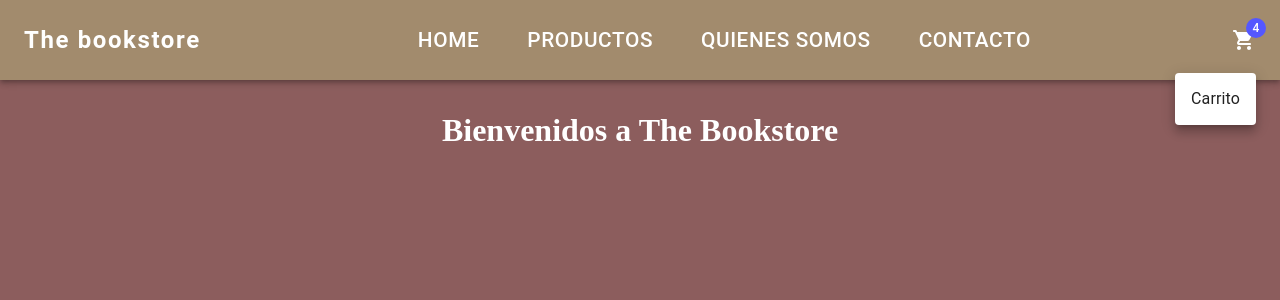
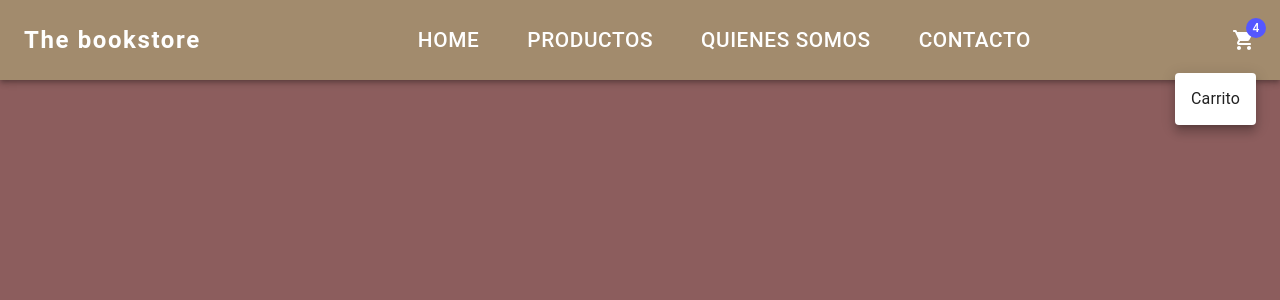
Before and after one commit to JuanGabrielChaves/PreEntrega1ChavesJuanGabriel, a React (Vite) app: page / in a window 1280 px wide. Both pictures are taken after a click on the button "Open settings". Shown: the top 300 px of the page. Built offline with nearby package versions, Linux system fonts and the light colour scheme.

Commit message:
separe cartWidget en componente aparte

```diff
--- a/src/App.jsx
+++ b/src/App.jsx
@@ -9,7 +9,7 @@ function App() {
         <div>
             <ThemeProvider theme={themaClaro}>
                 <Layout>
-                    <ItemListContainer greeting={"Bienvenidos a The Bookstore"} />
+                    <ItemListContainer />
                 </Layout>
             </ThemeProvider>
         </div>
--- /dev/null
+++ b/src/components/common/cartWidget/CartWidget.jsx
@@ -0,0 +1,55 @@
+/** @format */
+import ShoppingCartRoundedIcon from "@mui/icons-material/ShoppingCartRounded";
+import * as React from "react";
+import Tooltip from "@mui/material/Tooltip";
+import Badge from "@mui/material/Badge";
+import Box from "@mui/material/Box";
+import IconButton from "@mui/material/IconButton";
+import Typography from "@mui/material/Typography";
+import Menu from "@mui/material/Menu";
+import MenuItem from "@mui/material/MenuItem";
+const CartWidget = () => {
+    const settings = ["Carrito"];
+    const [anchorElUser, setAnchorElUser] = React.useState(null);
+    const handleCloseUserMenu = () => {
+        setAnchorElUser(null);
+    };
+    const handleOpenUserMenu = (event) => {
+        setAnchorElUser(event.currentTarget);
+    };
+
+    return (
+        <Box sx={{ flexGrow: 0 }}>
+            <Tooltip title="Open settings">
+                <IconButton onClick={handleOpenUserMenu} sx={{ p: 0 }}>
+                    <Badge badgeContent={4} color="secondary">
+                        <ShoppingCartRoundedIcon sx={{ color: "#ffff" }} />
+                    </Badge>
+                </IconButton>
+            </Tooltip>
+            <Menu
+                sx={{ mt: "45px" }}
+                id="menu-appbar"
+                anchorEl={anchorElUser}
+                anchorOrigin={{
+                    vertical: "top",
+                    horizontal: "right",
+                }}
+                keepMounted
+                transformOrigin={{
+                    vertical: "top",
+                    horizontal: "right",
+                }}
+                open={Boolean(anchorElUser)}
+                onClose={handleCloseUserMenu}>
+                {settings.map((setting) => (
+                    <MenuItem key={setting} onClick={handleCloseUserMenu}>
+                        <Typography textAlign="center">{setting}</Typography>
+                    </MenuItem>
+                ))}
+            </Menu>
+        </Box>
+    );
+};
+
+export default CartWidget;
--- a/src/components/layout/navBar/NavBar.jsx
+++ b/src/components/layout/navBar/NavBar.jsx
@@ -9,33 +9,21 @@ import Typography from "@mui/material/Typography";
 import Menu from "@mui/material/Menu";
 import MenuIcon from "@mui/icons-material/Menu";
 import Container from "@mui/material/Container";
-import Badge from "@mui/material/Badge";
 import Button from "@mui/material/Button";
-import Tooltip from "@mui/material/Tooltip";
 import MenuItem from "@mui/material/MenuItem";
-
-import ShoppingCartRoundedIcon from "@mui/icons-material/ShoppingCartRounded";
+import CartWidget from "../../common/cartWidget/CartWidget.jsx";
 
 const pages = ["Home", "Productos", "Quienes somos", "Contacto"];
-const settings = ["Carrito"];
 
 function NavBar() {
     const [anchorElNav, setAnchorElNav] = React.useState(null);
-    const [anchorElUser, setAnchorElUser] = React.useState(null);
 
     const handleOpenNavMenu = (event) => {
         setAnchorElNav(event.currentTarget);
     };
-    const handleOpenUserMenu = (event) => {
-        setAnchorElUser(event.currentTarget);
-    };
 
     const handleCloseNavMenu = () => {
         setAnchorElNav(null);
-    };
-
-    const handleCloseUserMenu = () => {
-        setAnchorElUser(null);
     };
 
     return (
@@ -112,37 +100,7 @@ function NavBar() {
                             </Button>
                         ))}
                     </Box>
-
-                    <Box sx={{ flexGrow: 0 }}>
-                        <Tooltip title="Open settings">
-                            <IconButton onClick={handleOpenUserMenu} sx={{ p: 0 }}>
-                                <Badge badgeContent={4} color="secondary">
-                                    <ShoppingCartRoundedIcon sx={{ color: "#ffff" }} />
-                                </Badge>
-                            </IconButton>
-                        </Tooltip>
-                        <Menu
-                            sx={{ mt: "45px" }}
-                            id="menu-appbar"
-                            anchorEl={anchorElUser}
-                            anchorOrigin={{
-                                vertical: "top",
-                                horizontal: "right",
-                            }}
-                            keepMounted
-                            transformOrigin={{
-                                vertical: "top",
-                                horizontal: "right",
-                            }}
-                            open={Boolean(anchorElUser)}
-                            onClose={handleCloseUserMenu}>
-                            {settings.map((setting) => (
-                                <MenuItem key={setting} onClick={handleCloseUserMenu}>
-                                    <Typography textAlign="center">{setting}</Typography>
-                                </MenuItem>
-                            ))}
-                        </Menu>
-                    </Box>
+                    <CartWidget />
                 </Toolbar>
             </Container>
         </AppBar>
--- a/src/components/pages/itemListContainer/ItemListContainer.jsx
+++ b/src/components/pages/itemListContainer/ItemListContainer.jsx
@@ -1,12 +1,8 @@
 /** @format */
 
 import "./ItemListContainerStyles.css";
-const ItemListContainer = ({ greeting }) => {
-    return (
-        <div>
-            <h1>{greeting}</h1>
-        </div>
-    );
+const ItemListContainer = () => {
+    return <div></div>;
 };
 
 export default ItemListContainer;
```
